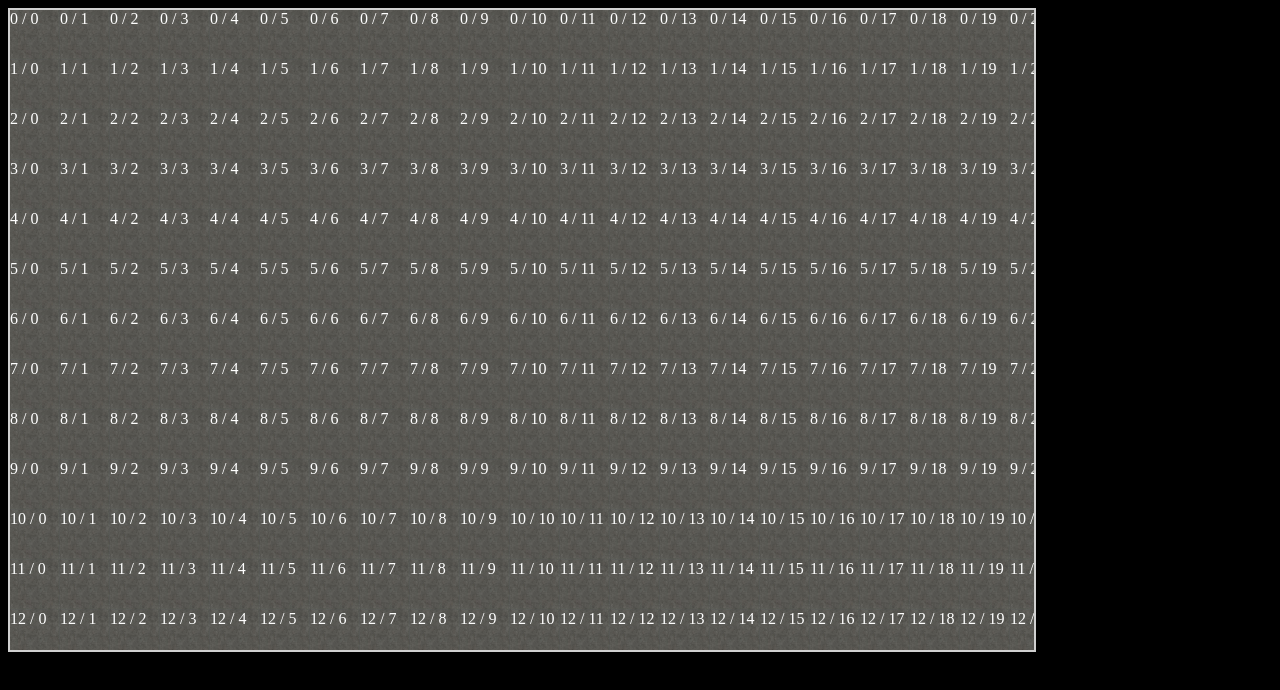
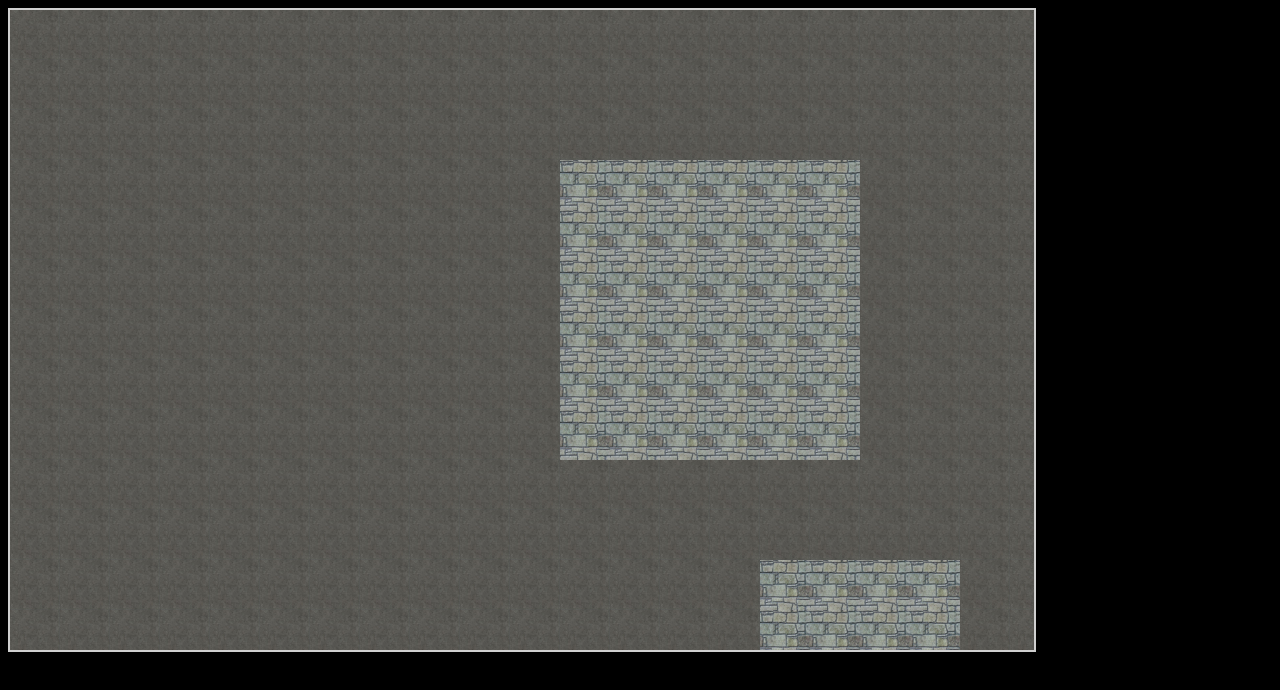
Before and after one commit to Bayraev/test_rogue, a plain HTML site: page index.html in a window 1280 px wide. Shown: the part 60-750 px from the top of the page. Drawn offline with nearby package versions, Linux system fonts and the light colour scheme; a web font is replaced by a local one.

Commit message:
Implemented: Generation of structures

```diff
--- /dev/null
+++ b/function.js
@@ -0,0 +1 @@
+export const randomCount = () => Math.floor(Math.random() * 10);
--- a/index.html
+++ b/index.html
@@ -57,7 +57,8 @@
         overflow: auto; /* Добавляем overflow: auto, чтобы включить прокрутку, если содержимое превышает размеры контейнера */
       }
 
-      .field .tile {
+      .field .tile,
+      .tileW {
         position: absolute;
         width: 50px;
         height: 50px;
@@ -126,7 +127,7 @@
     <div class="field-box"><div class="field"></div></div>
     <div class="cl"></div>
     <!--h1>Инвентарь</h1>
-		<div class="inventory-box"><div class="inventory"></div></div-->
+		<div-- class="inventory-box"><div class="inventory"></div></div-->
 
     <script>
       var game = new Game();
--- a/index.js
+++ b/index.js
@@ -1,7 +1,26 @@
-class Game {
+class BasicFunctions {
+  getRandomNumber(countOfNumbers) {
+    return Math.floor(Math.random() * countOfNumbers);
+  }
+  compareTiles(mapTile, structureTile) {
+    return mapTile.tileX === structureTile.tileX && mapTile.tileY === structureTile.tileY;
+  }
+  findObjFromArrByCoordinates(arr, x, y) {
+    // you must remember coordinates are always must be like tileX and tileY keys
+    const obj = arr.find((obj) => obj.tileX === x && obj.tileY === y);
+    const index = arr.findIndex((obj) => obj.tileX === x && obj.tileY === y);
+    return {
+      ...obj,
+      index,
+    };
+  }
+}
+
+class Game extends BasicFunctions {
   constructor() {
-    this._map = [];
-    this._structures = [];
+    super();
+    this.map = [];
+    this.structures = [];
     // here you can control size of map
     this.maxY = 24;
     this.maxX = 40;
@@ -9,13 +28,12 @@ class Game {
 
   init() {
     this.generateTerrain(); // creating terrain
-    this.generateStructure(); // generating structures
   }
 
   generateTerrain() {
     for (let y_index = 0; y_index <= this.maxY; y_index++) {
       for (let x_index = 0; x_index <= this.maxX; x_index++) {
-        this._map.push({ tileY: y_index, tileX: x_index });
+        this.map.push({ tileY: y_index, tileX: x_index, tileType: 'tile' });
       }
     }
 
@@ -24,16 +42,70 @@ class Game {
 
   renderMap() {
     let field = document.querySelector('.field');
+    field.innerHTML = '';
 
-    this._map.forEach((tile) => {
+    this.map.forEach((tile) => {
       let newTile = document.createElement('div');
-      newTile.className = 'tile';
+      // choose type of tile
+      newTile.className = tile.tileType;
       // UI control of postition of map-tiles
       newTile.style = `left: ${tile.tileX * 50}px; top: ${tile.tileY * 50}px;`;
-      //   identificator delete
-      newTile.textContent = `${tile.tileY} / ${tile.tileX}`;
 
       field.append(newTile);
     });
+
+    this.structures.length <= 0 && this.generateStructures(); // generating structures
+  }
+
+  generateStructures() {
+    for (let structuresCount = 0; structuresCount < 10; structuresCount++) {
+      // position according X-width
+      let tileX = this.getRandomNumber(100);
+      let tileY = this.getRandomNumber(100);
+      let width = this.getRandomNumber(10);
+      let height = this.getRandomNumber(10);
+
+      // These do used to limit these parameters of structure
+      do {
+        tileX = this.getRandomNumber(100);
+      } while (tileX < 0 || tileX > this.maxX);
+      do {
+        tileY = this.getRandomNumber(100);
+      } while (tileY < 0 || tileY > this.maxY);
+
+      do {
+        width = this.getRandomNumber(10);
+      } while (width < 3 || width > 8);
+
+      do {
+        height = this.getRandomNumber(10);
+      } while (height < 3 || height > 8);
+
+      this.structures.push({ tileX, tileY, width, height, tileType: 'tileW' });
+    }
+
+    this.map.forEach((mapTile, mapIndex) => {
+      this.structures.forEach((structureTile) => {
+        if (this.compareTiles(mapTile, structureTile)) {
+          mapTile.tileType = structureTile.tileType;
+
+          // Обновление объекта в массиве this.map
+          for (let y_index = 0; y_index < structureTile.height; y_index++) {
+            for (let x_index = 0; x_index < structureTile.width; x_index++) {
+              const index = this.map.findIndex(
+                (obj) =>
+                  obj.tileX === mapTile.tileX + x_index && obj.tileY === mapTile.tileY + y_index,
+              );
+              if (index !== -1) {
+                this.map[index].tileType = structureTile.tileType;
+                // Дополнительная логика, если нужна
+              }
+            }
+          }
+        }
+      });
+    });
+
+    this.renderMap();
   }
 }
```
